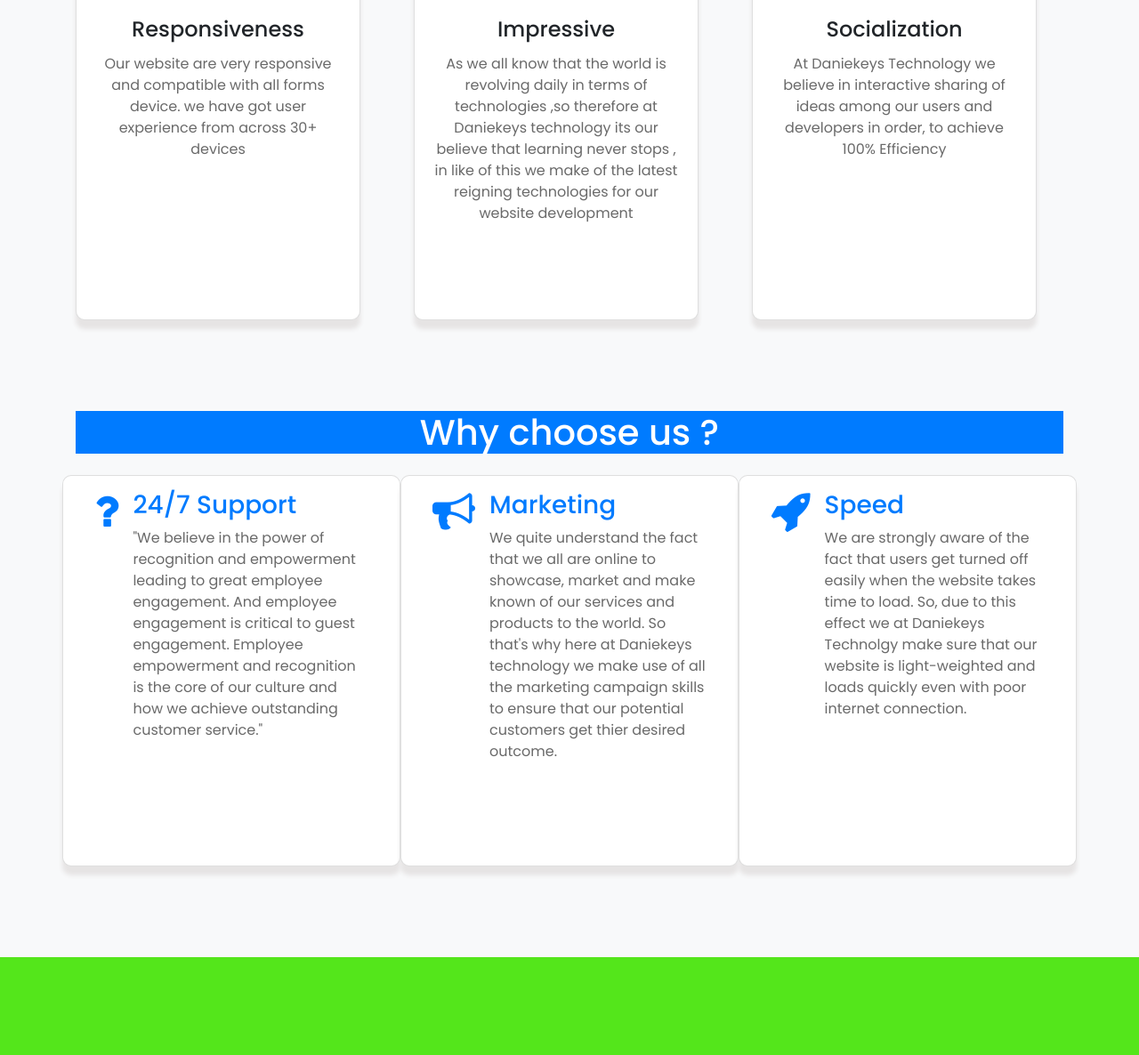
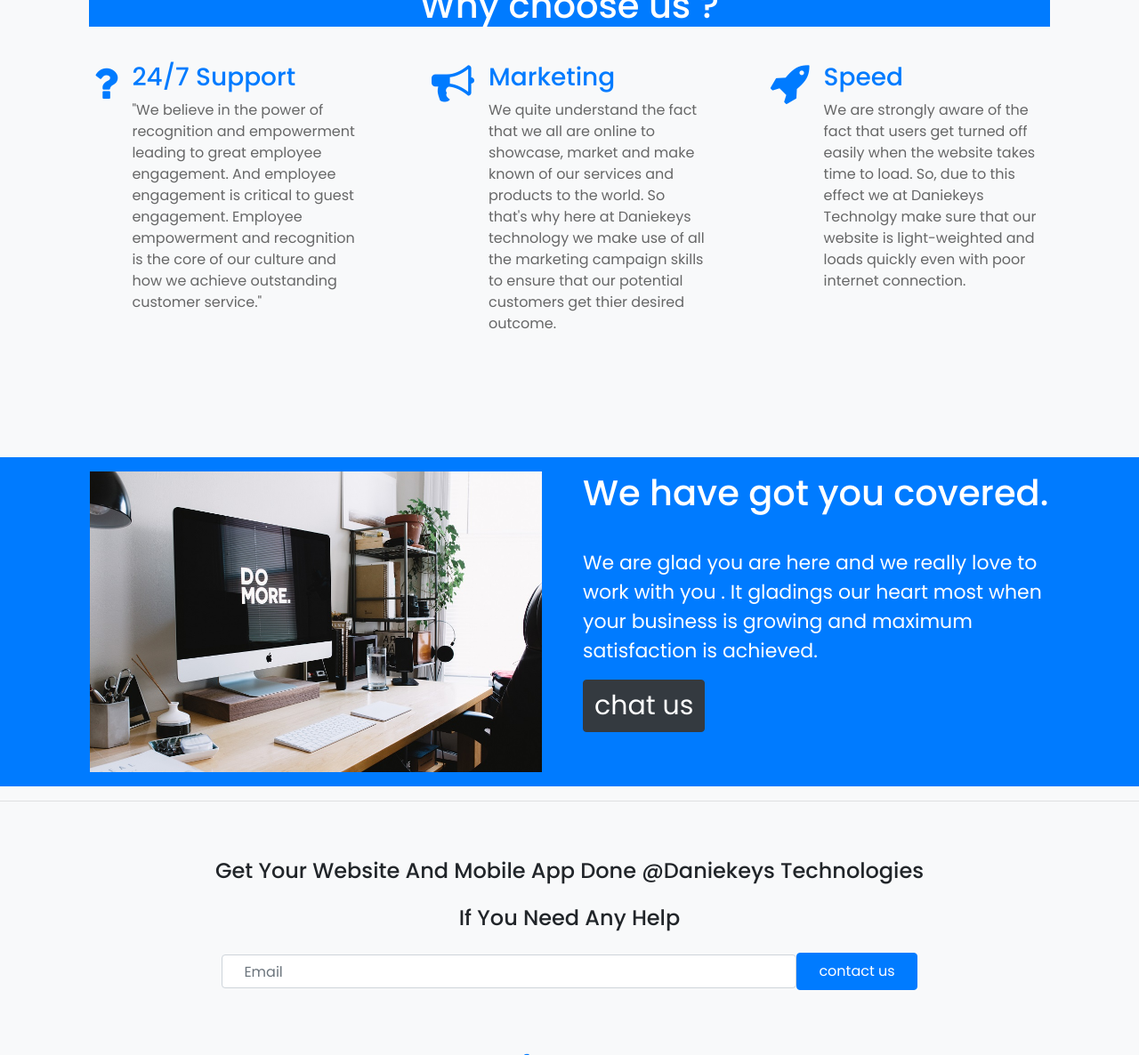
Before and after one commit to Daniekeys/daniekeys1, a PHP site: page /index.html in a window 1280 px wide. Shown: the part 1576-2762 px from the top of the page at 89% size. Run offline with PHP 8.4, Linux system fonts and the light colour scheme.

Commit message:
jan 28 link

```diff
--- a/boostrap1.css
+++ b/boostrap1.css
@@ -28,9 +28,7 @@ header{
 
     font-family: 'poppins';
 }
-.nav-link:hover{
-    color: #38b806 !important;
-}
+
 .active .nav-link{
     color: #ffffff !important;
 }
@@ -52,15 +50,19 @@ header{
     background-repeat: no-repeat;
     background-size: cover;
     background-attachment: fixed;
+    height: 90vh;
 
 
 }
-.site-content-1{
+.roll{
+    width: fit-content;
+}
+/* .site-content-1{
     background: url(https://res.cloudinary.com/www-daniekeys-com/image/upload/v1605272127/computers_of5fn9.png);
     background-repeat: no-repeat;
     background-size: cover;
     background-attachment: fixed;
-}
+} */
 .site-content , .site-desc{
     color: white;
     font-family: 'poppins';
@@ -80,6 +82,10 @@ header{
     font-size: 50px;
 
 
+}
+.imagen{
+    height: inherit;
+    width: inherit;
 }
 .site-desc{
     font-size: 16px;
@@ -147,9 +153,7 @@ margin-bottom: 5%;
 
 }
 /* SECTION 2 ############## */
-.section-2 .con{
-   background-color: #54e61b !important;
-}
+
 .section-2 .heading-1{
     margin-top: 20%;
     margin-bottom: 4%;
@@ -179,7 +183,7 @@ margin-bottom: 5%;
 }
 /* section4 */
 .section-4{
-    background-color:#54e61b;
+
     margin-top: 8%;
 }
 
@@ -188,8 +192,8 @@ margin-bottom: 5%;
     margin-bottom: 10%;
 }
 .section-4 a{
-    color: #54e61b;
-    font-size: 40px;
+
+    font-size: 30px;
     text-decoration: none;
 }
 .section-4 .para-1{
--- a/index.html
+++ b/index.html
@@ -20,12 +20,12 @@
 <div class="collapse navbar-collapse"></div>
 <div class="collapse navbar-collapse" id="navbarmenu">
     <ul class="navbar-nav mr-auto">
-        <li class="nav-item active"> <a href="index.html" class="nav-link ">HOME</a></li>
-        <li class="nav-item "> <a href="learner.html" class="nav-link">ADVERTISEMENT</a></li>
-        <li class="nav-item "> <a href="index2.html" class="nav-link">SERVICES</a></li>
-        <li class="nav-item "> <a href="home.html" class="nav-link">WORKS</a></li>
-        <li class="nav-item "> <a href="about.html" class="nav-link">CONTACT US</a></li>
-        <li class="nav-item "> <a href="grido1.html" class="nav-link">CHECK OUT</a></li>
+        <li class="nav-item "> <a href="index.html" class="nav-link btn btn-light">HOME</a></li>
+        <li class="nav-item "> <a href="learner.html" class="nav-link btn btn-light">ADVERTISEMENT</a></li>
+        <li class="nav-item "> <a href="index2.html" class="nav-link btn btn-light">SERVICES</a></li>
+        <li class="nav-item "> <a href="home.html" class="nav-link btn btn-light">WORKS</a></li>
+        <li class="nav-item "> <a href="about.html" class="nav-link btn btn-light">CONTACT US</a></li>
+        <li class="nav-item "> <a href="grido1.html" class="nav-link btn btn-light">CHECK OUT</a></li>
     </ul>
 
 
@@ -33,22 +33,31 @@
      </nav>
  </header>
  <main>
-     <div class="container-fluid p-0">
-         <div class="site-content">
+     <div class="container-fluid bg-primary p-0">
+     <div class="container py-5">
+         <h1 class="text-light text-center py-5">Welcome to Daniekeys Official Page.</h1>
+         <h3 class="text-white text-center px-3">Are you here for the first time or you have been here before ? which ever way it comes, you are
+             welcome to Daniekeys Official Website.
+         </h3>
+         <h5 class="text-center text-white">Just relax and leave everthing to us!</h5>
+         <a href="#sec-1" class="btn btn-light text-primary d-block mx-auto roll">Lets roll</a>
+     </div>
+
+        <!-- <div class="site-content">
              <div class="d-flex justify-content-center">
                  <div class="d-flex flex-column ">
                      <h1 class="site-title">WELCOME TO DANIEKEYS OFFICIAL</h1>
-                     <p class="site-desc">Daniekeys Technology is back again .Now bigger and attractive . we look foward for your patnership </p>
+                     <p class="site-desc">Daniekeys Technology is back again .Now bigger and attractive . we look foward to your patnership  with us</p>
                      <div class="d-flex flex-row">
                          <input type="button" value="ENTERTAINMENT" class="btn btn-dark  site-btn1 px-4 py-3 mr-4 ">
                          <input type="button" value="PROGRAMING" class="btn btn-light site-btn2 px-4 py-3 mr-4 ">
                      </div>
                  </div>
              </div>
-         </div>
+         </div> -->
      </div>
 
-     <div class="section-1">
+     <div class="section-1" id="sec-1">
          <div class="container text-center">
              <h1 class="heading-1">Fantastic features</h1>
              <h1 class="heading-2">& Mind Blowing Innovations</h1>
@@ -102,24 +111,14 @@
          </div>
      </div>
 
-     <!-- section2################### -->
-     <!-- <div class="section-2 con">
-         <div class="container-fluid ">
-             <div class="d-flex justify-content-end">
-                 <div class="d-flex flex-column m-4">
-                     <h1 class="heading-1">Like & share your love</h1>
-                     <p class="para">You can follow us on our social media link click thebuton below to follow us </p>
-                     <input type="button" value="follow " class="btn btn-danger px-3" >
-                 </div>
 
-             </div>
-         </div>
-     </div> -->
      <div class="section-3">
          <div class="container">
-        <h1 class="text-center text-white bg-primary  mb-4">Why choose us ?</h1>
+             <div class="container">
+        <h1 class=" heading-1 text-center text-white bg-primary  mb-4">Why choose us ?</h1>
+             </div>
             <div class="row">
-                <div class="col-md-4 card ">
+                <div class="col-md-4  ">
                     <div class="d-flex flex-row pt-3 card-body">
                         <i class="fa fa-question fa-3x mr-3 text-primary " aria-hidden="true"></i>
                         <div class="d-flex flex-column">
@@ -132,7 +131,7 @@
                     </div>
 
                 </div>
-                <div class="col-md-4 card">
+                <div class="col-md-4 ">
                     <div class="d-flex flex-row pt-3 card-body">
                         <i class="fa fa-bullhorn fa-3x text-primary mr-3"></i>
                         <div class="d-flex flex-column">
@@ -144,7 +143,7 @@
                         </div>
                     </div>
                 </div>
-                <div class="col-md-4 card">
+                <div class="col-md-4 ">
                     <div class="d-flex flex-row pt-3 card-body">
                         <i class="fa fa-rocket fa-3x mr-3 text-primary" aria-hidden="true"></i>
                         <div class="d-flex flex-column">
@@ -156,58 +155,24 @@
                     </div>
                 </div>
             </div>
-            <!-- ROW 2 ########################################## -->
-            <!-- <div class="row mt-2">
-                <div class="col-md-4">
-                    <div class="d-flex flex-row">
-                        <i class="fa fa-shield mr-3 fa-3x text-primary"  aria-hidden="true"></i>
-                        <div class="d-flex flex-column">
-                            <h3 class="m2 text-primary">Authorised</h3>
-                            <p class="m2">Lorem ipsum, dolor sit amet consectetur adipisicing elit. Similique nemo, quis a laborum deleniti totam, voluptatum, neque ipsam odio impedit unde explicabo nam sint esse non
 
-                            </p>
-                        </div>
-                    </div>
-
-                </div>
-                <div class="col-md-4">
-                    <div class="d-flex flex-row">
-                        <i class="fa fa-search mr-3 fa-3x text-primary" aria-hidden="true"></i>
-                        <div class="d-flex flex-column">
-                            <h3 class="m2 text-primary">SEO</h3>
-                            <p class="m2">Lorem ipsum, dolor sit amet consectetur adipisicing elit. Similique nemo, quis a laborum deleniti totam, voluptatum, neque ipsam odio impedit unde explicabo nam sint esse non
-
-                            </p>
-                        </div>
-                    </div>
-                </div>
-                <div class="col-md-4">
-                    <div class="d-flex flex-row">
-                      <i class="fa fa-sliders mr-3 fa-3x text-primary" aria-hidden="true"></i>
-                        <div class="d-flex flex-column">
-                            <h3 class="m2 text-primary">Customize</h3>
-                            <p class="m2">Lorem ipsum, dolor sit amet consectetur adipisicing elit. Similique nemo, quis a laborum deleniti totam, voluptatum, neque ipsam odio impedit unde explicabo nam sint esse non
-
-                            </p>
-                        </div>
-                    </div>
-                </div>
-            </div> -->
          </div>
          <!-- SECTION4 ######################### -->
-         <div class="section-4 ">
+         <div class="section-4 bg-primary">
             <div class="container">
                 <div class="row">
-                    <div class="col-md-7">
-                        <img src=" https://res.cloudinary.com/www-daniekeys-com/image/upload/v1605272122/cake1_3_z1ahax.jpg
-                        " alt="cakes"  width="590">
+                    <div class="col-md-6">
+                        <img src="bground (1).jpg" class="imagen p-3">
+                        <!-- <img src=" https://res.cloudinary.com/www-daniekeys-com/image/upload/v1605272122/cake1_3_z1ahax.jpg
+                        " alt="cakes"  width="590"> -->
                     </div>
-                    <div class="col-md-5">
-                        <h1 class="text-white">Didnt know where to start from</h1>
-                        <a href="#">Join Us</a>
+                    <div class="col-md-6">
+                        <h1 class="text-white pt-2 mt-2">We have got you covered.</h1>
 
-                        <p class="para-1">Lorem ipsum dolor sit amet consectetur, adipisicing elit. Dolorem porro rem laboriosam possimus, non vel ab aliquam ea illum. Quos possimus eveniet tempore, velit architecto iure laborum quasi minima ullam.
+
+                        <p class="para-1"> We are glad you are here and we really love to work with you . It gladings our heart most when your business is growing and maximum satisfaction is achieved.
                         </p>
+                        <a href="https://wa.link/s3vjui" class="btn btn-dark">chat us</a>
                     </div>
                 </div>
             </div>
@@ -224,23 +189,25 @@
      <h4 class="my-4" style="text-transform: capitalize;">if you need any help</h4>
      <div class="form-inline justify-content-center">
          <input type="text" name="Email" id="email" placeholder="Email" size="40" class="form-control px-4 py-2">
-         <a href="mailto:starlordflash@gmail.com">  <input type="button" value="contact us" class="btn btnic py-2 px-4" >
+         <a href="mailto:starlordflash@gmail.com">  <input type="button" value="contact us" class="btn btn-primary py-2 px-4" >
          </a>
 
      </div>
      <div class="social" style="margin: 5%;">
          <div class="d-flex flex-row justify-content-center">
-             <i class="fa fa-facebook m-2" aria-hidden="true"></i>
-             <i class="fa fa-twitter m-2" aria-hidden="true"></i>
-             <i class="fa fa-instagram m-2" aria-hidden="true"></i>
-             <i class="fa fa-youtube m-2" aria-hidden="true"></i>
+           <a href="https://web.facebook.com/ayeni.daniel.581/"> <i class="fa fa-facebook m-2 text-primary" aria-hidden="true"></i> </a>
+           <a href="https://twitter.com/starlordflash">  <i class="fa fa-twitter m-2 text-primary" aria-hidden="true"></i>
+           </a>
+         <a href="https://www.instagram.com/daniekeys_the_black_comedian/">    <i class="fa fa-instagram m-2 text-primary" aria-hidden="true"></i> </a>
+       <a href="https://www.linkedin.com/in/ayeni-daniel-806a201b7/">      <i class="fa fa-linkedin m-2 text-primary" aria-hidden="true"></i>
+       </a>
 
          </div>
 
      </div>
 
      <hr>
-     <h5 style="color: #54e61b;">Daniekeys Technology <i class="fa fa-copyright" aria-hidden="true"></i></h5>
+     <h5 class="text-primary">Daniekeys Technology <i class="fa fa-copyright text-primary" aria-hidden="true"></i></h5>
       </div>
  </footer>
 
@@ -252,7 +219,7 @@
 
     <script src="https://unpkg.com/scrollreveal"></script>
     <script>
-        window.sr =ScrollReveal({duration: 1000});
+        window.sr = ScrollReveal({duration: 1000});
         sr.reveal('.site-content .d-flex');
         sr.reveal('.section-1 .card');
         sr.reveal('.section-2 .d-flex');
```
